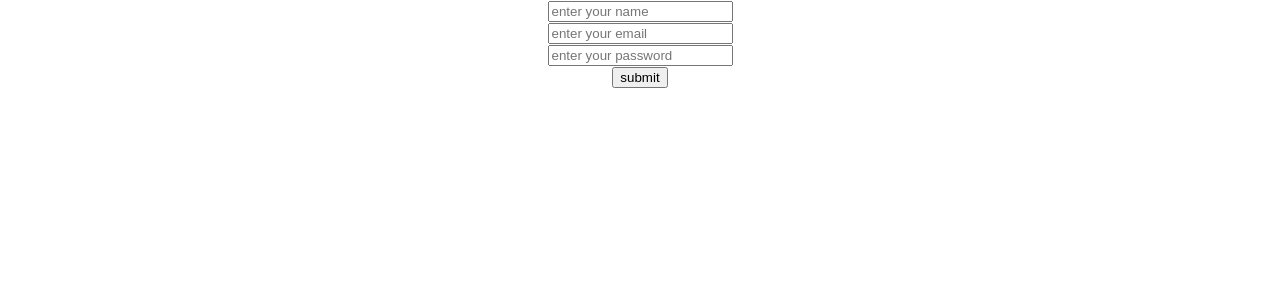
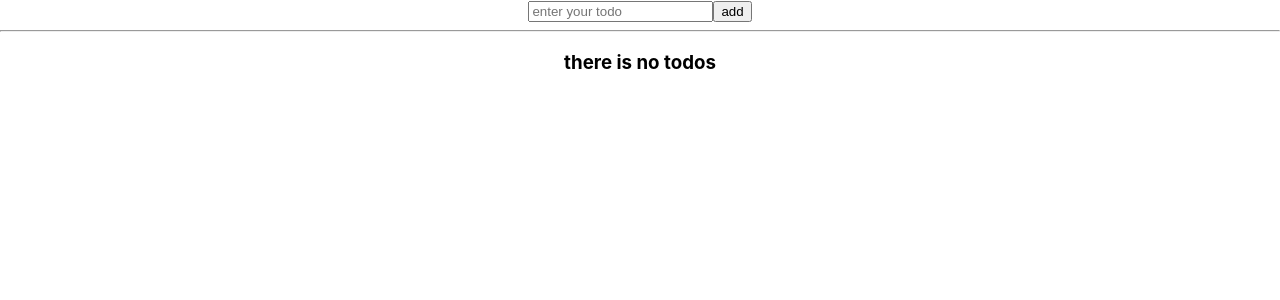
Before and after one commit to UI-developer-kumar/ReactJs-useState-Hook.1, a React (Create React App) app: page / in a window 1280 px wide. Shown: the top 300 px of the page. Built offline with nearby package versions, Linux system fonts and the light colour scheme.

Commit message:
first commit

```diff
--- a/src/4-useState-example-2.js
+++ /dev/null
@@ -1,68 +0,0 @@
-import React, { useState } from "react";
-
-const Form = () => {
-
-    const [name, setName] = useState("");
-    const [email, setEmail] = useState("");
-    const [password, setPassword] = useState("");
-
-    // const changeName = (e) => {
-    //     setName(e.target.value)
-    // }
-
-    // const changeEmail =(e)=> {
-    //     setEmail(e.target.value)
-    // }
-
-    // const changePassword = (e) => {
-    //     setPassword(e.target.value)
-    // }
-
-    const handleChange = (e, item) => {
-        if(item === "name") {
-            setName(e.target.value)
-        }else if (item === "email") {
-            setEmail(e.target.value)
-        }else if (item === "password"){
-            setPassword(e.target.value)
-        }
-    }
-
-    const submitForm = (e) => {
-        e.preventDefault()
-        let userObj = {
-            name : name,
-            email : email,
-            password : password
-        }
-        console.log(userObj);
-    }
-    return (
-        <div>
-            <form onSubmit={submitForm}>
-                <div>
-                <input type="text" name="name" id="name" placeholder="enter your name" value={name}
-                // onChange={(e) => setName(e.target.value)}
-                onChange={(e) => handleChange(e, "name")}
-                />
-                </div>
-                <div>
-                <input type="email" name="email" id="email" placeholder="enter your email" value={email}
-                // onChange={(e) => setEmail(e.target.value)}
-                onChange={(e) => handleChange(e, "email")}
-                />
-                </div>
-                <div>
-                <input type="password" name="password" id="password" placeholder="enter your password" value={password}
-                // onChange={(e) => setPassword(e.target.value)}
-                onChange={(e) => handleChange(e, "password")}/>
-                </div>
-                <div>
-                    <button type="submit">submit</button>
-                </div>
-            </form>
-        </div>
-    )
-}
-
-export default Form;
--- /dev/null
+++ b/src/5-useState-example-3.js
@@ -0,0 +1,118 @@
+import React, { useState } from "react";
+
+const Todo = () => {
+
+    // const tempList = [
+    //     {
+    //     text: "hello",
+    //     id: "sfgdssgre"
+    //     },
+    //     {
+    //         text: "hello world",
+    //         id: "sfgdssgregsgsgf"
+    //     }
+    // ]
+
+    const [list, setList] = useState([])
+    const [message, setMessage] = useState({
+        text: "",
+        id: ""
+    })
+    const [editItem, setEditItem] = useState({
+        id: "",
+        isEditing : false,
+    })
+
+    const changeMessage = (e) => {
+        setMessage({
+            ...message,
+            text:e.target.value,
+        });
+    }
+
+    const handleSubmit =(e) =>{
+        e.preventDefault()
+        let newTodo = {
+            text:message.text,
+            id: new Date().getTime().toString()
+        }
+        setList([...list, newTodo])
+        setMessage({
+            text: "",
+            id:""
+        })
+    }
+
+    const hadleDelete = (id) => {
+        let newTodos = list.filter((eachItem) => {
+            return eachItem.id !== id
+        })
+        setList(newTodos)
+    }
+
+    const handileEditState = (id) => {
+        setEditItem({
+            ...editItem,
+            id : "id",
+            isEditing: true,
+        })
+        let edittableItem = list.find((eachItem)=> eachItem.id === id)
+        setMessage({
+            ...message,
+            text: edittableItem.text,
+            id: edittableItem.id,
+        })
+    }
+
+    const handleEdit = (e) => {
+        e.preventDefault()
+        let newTodos = list.map((eachItem) =>{
+            if(eachItem.id === editItem.id){
+                return{
+                text : message.text,
+                id : editItem.id,
+                }
+            }else{
+                return eachItem;
+            }
+        })
+        setList(newTodos)
+        setMessage({
+            text :"",
+            id : "",
+        })
+        setEditItem({
+            id: "",
+            isEditing: false
+        })
+    }
+
+    return (
+        <div>
+        <form>
+            <input type="text" name="name" id="name" placeholder="enter your todo" value={message.text} onChange={changeMessage} />
+            {
+                editItem.isEditing ? <button onClick={handleEdit} type="submit">edit</button> : <button onClick={handleSubmit} type="submit">add</button>
+            }
+        </form>
+        <hr/>
+        {
+            list.length === 0 && <h3>there is no todos</h3>
+        }
+        <ul>
+            {
+                list.map((eachItem) =>{
+                    const {text, id} = eachItem;
+                    return <li key={id}>
+                        <span>{text}</span>
+                        <button onClick={()=> handileEditState(id)}>edit</button>
+                        <button onClick={() => hadleDelete(id)}>delete</button>
+                    </li>
+                })
+            }
+            </ul>
+        </div>
+    )
+}
+
+export default Todo;
--- a/src/App.js
+++ b/src/App.js
@@ -1,11 +1,11 @@
 import React from "react";
-import Form from "./4-useState-example-2";
+import Todo from "./5-useState-example-3";
 
 
 const  App = () => {
   return (
     <div className="container">
-      <Form />
+      <Todo />
     </div>
   );
 }
```
